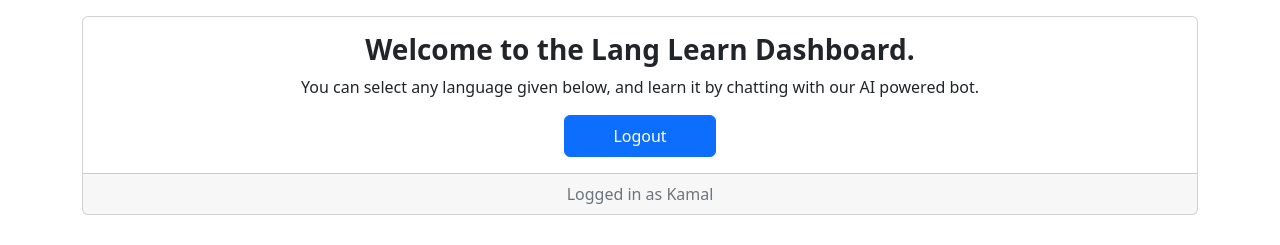
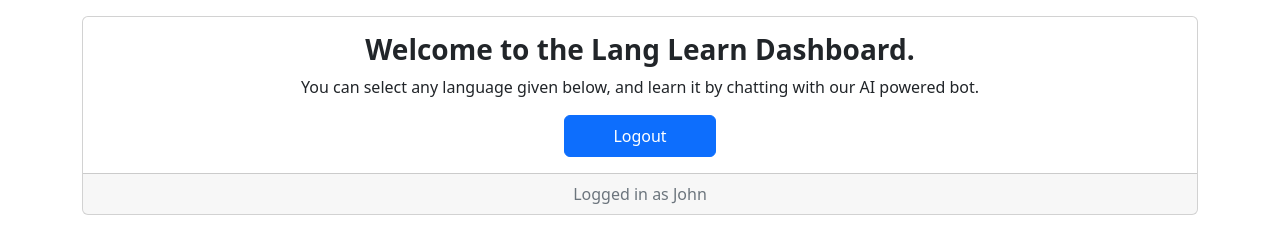
Before and after one commit to wahsandaruwan/lingobot_web_frontend, a React (Create React App) app: page /dashboard in a window 1280 px wide. Shown: the top 245 px of the page. Built offline with nearby package versions, Linux system fonts and the light colour scheme.

Commit message:
Updated username

```diff
--- a/src/Components/Pages/Dashboard.js
+++ b/src/Components/Pages/Dashboard.js
@@ -26,7 +26,7 @@ const Dashboard = () => {
                 <Button variant="primary py-2 px-5">Logout</Button>
               </Card.Body>
               <Card.Footer className="text-muted">
-                Logged in as Kamal
+                Logged in as John
               </Card.Footer>
             </Card>
           </Col>
```
